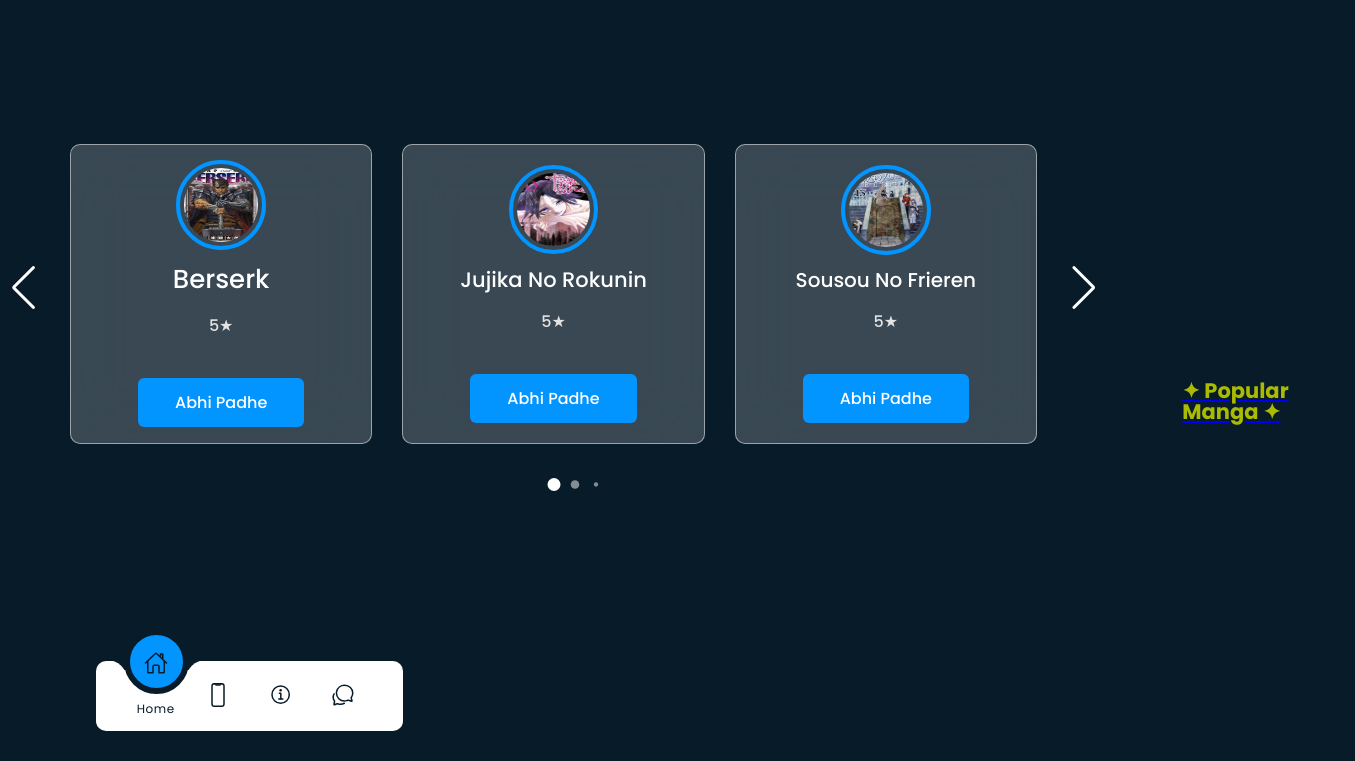
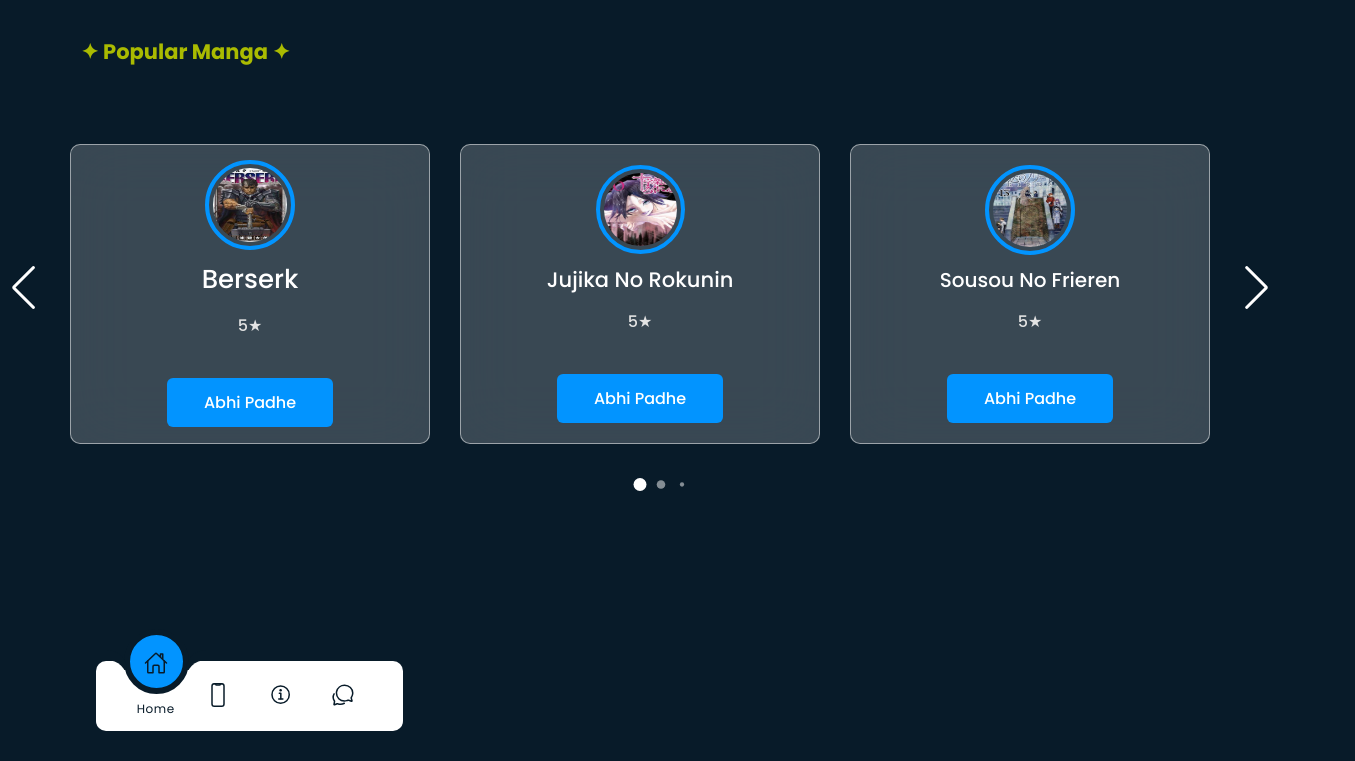
Before and after one commit to atharva-9423/Mangapage, a plain HTML site: page index.html in a window 1280 px wide. Shown: the part 39-800 px from the top of the page, 1355 px wide, since content can reach past the window. Drawn offline with nearby package versions, Linux system fonts and the light colour scheme.

Commit message:
Update style.css

```diff
--- a/style.css
+++ b/style.css
@@ -306,8 +306,8 @@ body {
 }
 
 .home-content h1 {
-  position: relative;
-  left: 75px;
+  position: absolute;
+  left: 81px;
   top: 80px;
   font-size: 21px;
   font-weight: 700;
```
